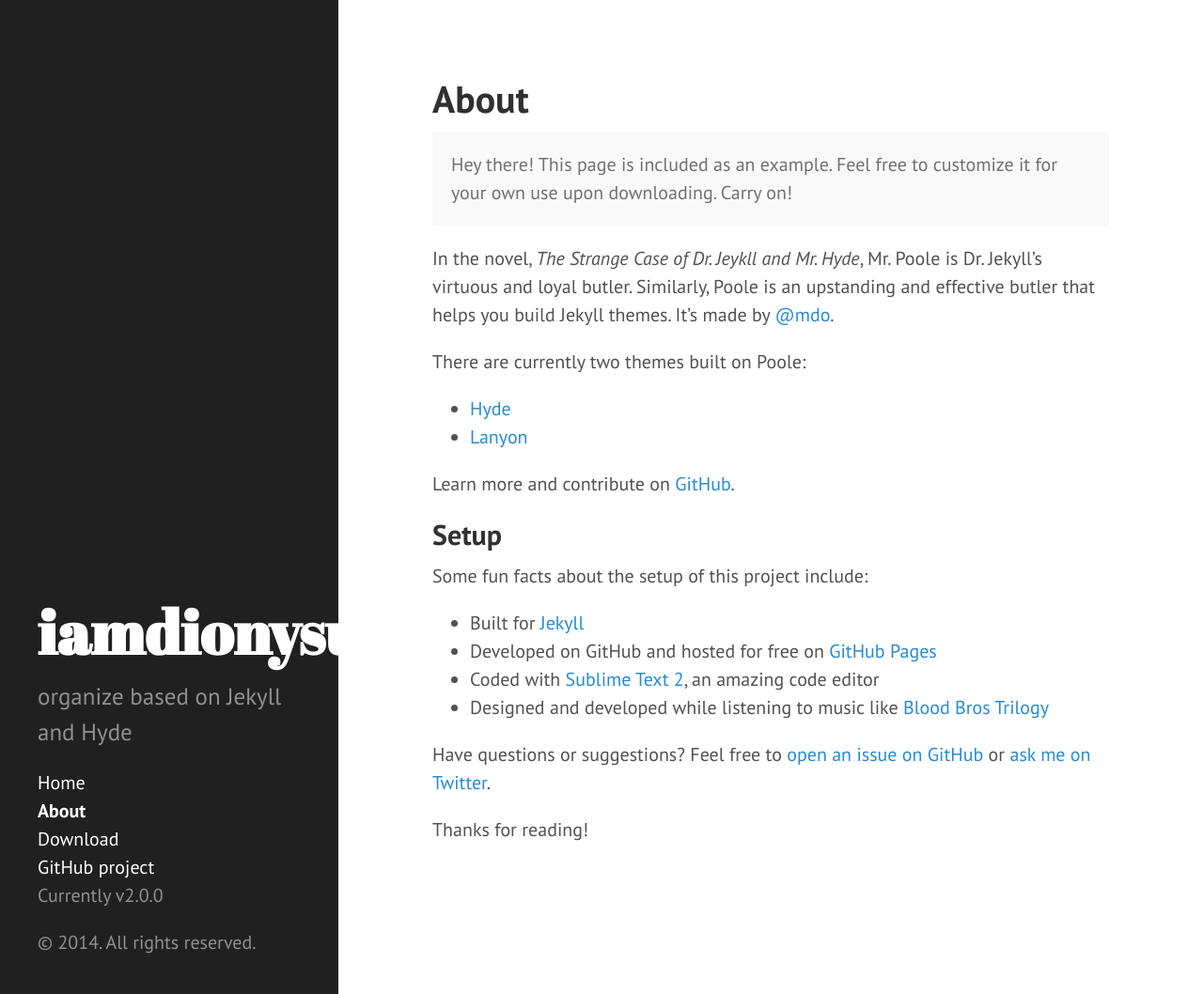
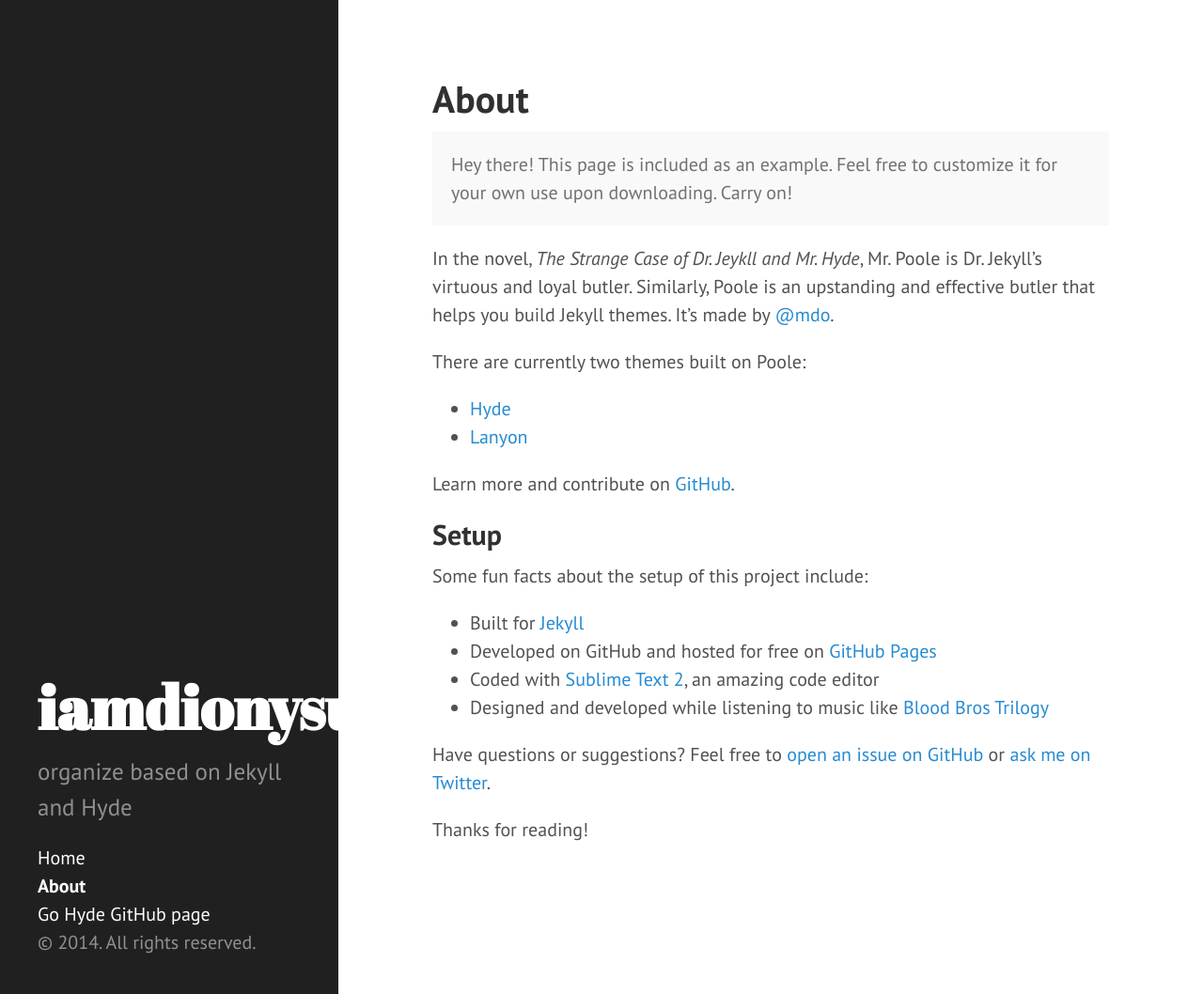
Before and after one commit to iamdionysus/iamdionysus.github.io, a Jekyll site: the page built from about.md, in a window 1280 px wide and 1058 px high. Shown: the whole window at 94% size. Built offline with Jekyll 4.4.1, drawn with Linux system fonts in a browser that asks for light colours; Markdown is read by kramdown in place of the engine named in the settings.

Commit message:
changed side bar

```diff
--- a/_includes/sidebar.html
+++ b/_includes/sidebar.html
@@ -26,10 +26,7 @@
         {% endif %}
       {% endfor %}
 
-      <li class="sidebar-nav-item"><a href="{{ site.github.repo }}/archive/v{{ site.version }}.zip">Download</a></li>
-      <li class="sidebar-nav-item"><a href="{{ site.github.repo }}">GitHub project</a></li>
-      <li class="sidebar-nav-item">Currently v{{ site.version }}</li>
-    </ul>
+      <li class="sidebar-nav-item"><a href="{{ site.github.repo }}">Go Hyde GitHub page</a></li>
 
     <p>&copy; {{ site.time | date: '%Y' }}. All rights reserved.</p>
   </div>
```
Also changed, not shown: about.md (line endings or trailing spaces).
